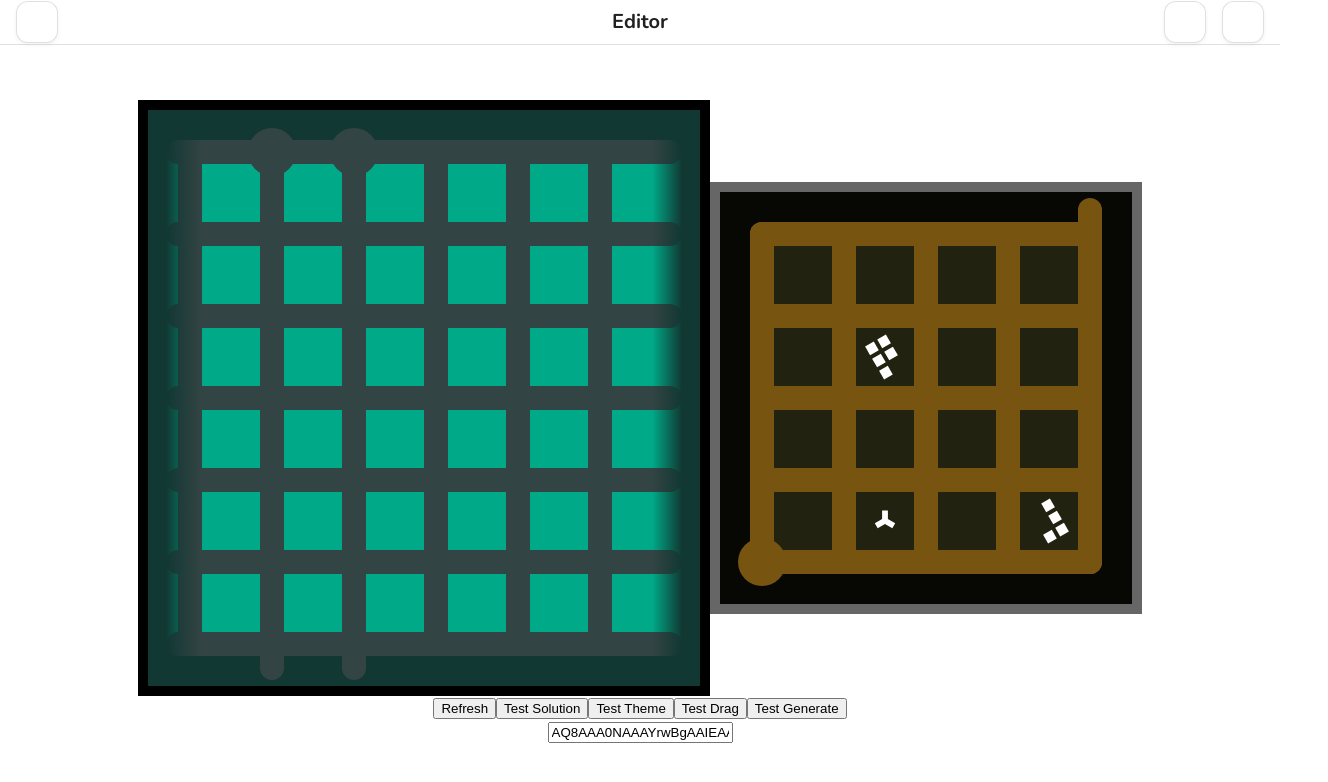
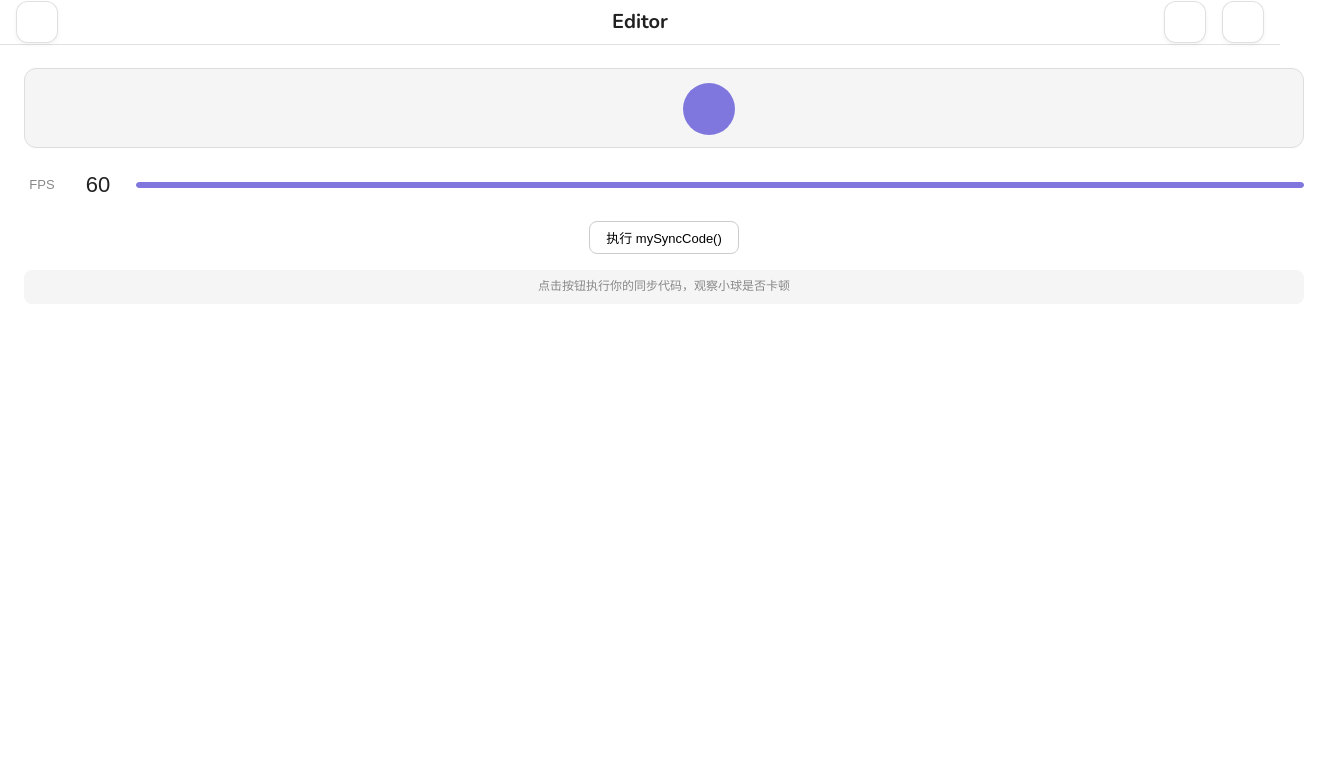
Before and after one commit to LongPPPP/theWitness-online, a React (Vite) app: page /test2 in a window 1280 px wide. Shown: the top 782 px of the page, 1328 px wide, since content can reach past the window. Built offline with nearby package versions, Linux system fonts and the light colour scheme; some icons are missing.

Commit message:
注释完善

```diff
--- a/src/App.tsx
+++ b/src/App.tsx
@@ -8,6 +8,7 @@ import Randomizer from "@/pages/Randomizer.tsx";
 import {BrowserRouter as Router, Route, Routes, useLocation} from "react-router-dom";
 import Homepage from "@/pages/Homepage.tsx";
 import Test from "@/pages/Test.tsx";
+import Test2 from "@/pages/Test2.tsx";
 
 const consoleError = console.error;
 const consoleWarn = console.warn
@@ -84,6 +85,7 @@ function AppContent() {
 					<Route path="/randomizer" element={<Randomizer/>}/>
 					<Route path="/editor" element={<Editor/>}/>
 					<Route path="*" element={<Test/>}/>
+					<Route path="/test2" element={<Test2/>}/>
 				</Routes>
 			</Box>
 		</>
--- a/src/components/TheWitnessPuzzle/engine/generator/Generator.ts
+++ b/src/components/TheWitnessPuzzle/engine/generator/Generator.ts
@@ -477,8 +477,9 @@ export class Generator {
         //     solution.push(row.toString());
         // }
         // console.debug(solution)
+
         //Attempt to add the symbols
-        if (!this.place_all_symbols(symbols)) //TODO:关键函数
+        if (!this.place_all_symbols(symbols))
             return false;
 
         if (!this.hasFlag(Config.DisableWrite)) this.setAllStyles();
@@ -577,7 +578,7 @@ export class Generator {
         if (this.hasFlag(Config.LongPath) || symbols.style === Panel.Styles.HAS_DOTS && !this.hasFlag(Config.PreserveStructure) &&
             !(this._panel.symmetry === Panel.Symmetry.Vertical && (Math.trunc(this._panel.Width / 2)) % 2 === 0 ||
                 this._panel.symmetry === Panel.Symmetry.Horizontal && (Math.trunc(this._panel.Height / 2)) % 2 === 0)) {
-            return this.generate_path_length(this._panel.get_num_grid_points() * 7 / 8);
+            return this.generate_path_length(Math.trunc(this._panel.get_num_grid_points() * 7 / 8));
         }
 
         //For stone puzzles, the path must have a certain number of regions
@@ -625,6 +626,8 @@ export class Generator {
 
     /**
      * Generate a path with the provided number of regions.
+     *
+     * 因为终点一定在边界上，于是只有 “边缘→内部” 的移动一定会再次回到边界上，那么这样就会新增区域
      */
     private generate_path_regions(minRegions: number): boolean {
         let fails = 0;
@@ -1053,6 +1056,17 @@ export class Generator {
 
     /**
      * Place the given amount of stones with the given color
+     *
+     * 考虑区域a,b,c 其中 a-b 相邻、b-c 相邻、a-c 不相邻
+     *
+     * 第1轮放置:
+     * 随机选中区域 c → 校验合法 → 放置stone → 把c区域剩余可以放stone的格子存到open2 → 屏蔽 c 区域 + c 的邻居 b 区域
+     *
+     * 第2轮放置:
+     * 只能从剩余的 a 区域 选点放stone
+     *
+     * 第3~N轮放置:
+     * 没有剩余区域可以放置 → 在open2中选取点放置stone（open2中的点一定可以放置这个颜色的stone）
      */
     private place_stones(color: number, amount: number): boolean {
         const open = new SortedSet<Point>(this._openpos);
@@ -1520,6 +1534,15 @@ export class Generator {
 
     /**
      * Place the given amount of stars with the given color
+     *
+     * 星星必须成对出现(同色星星必须 2 个一组，放在同一个独立区域内)
+     *
+     * 考虑区域a,b,c 其中 a-b 相邻、b-c 相邻、a-c 不相邻 c区域中有一个和star颜色相同的stone, 只放置一个star
+     *
+     * 第1轮放置:尝试放在a区域 → count(区域中和star颜色相同的元素个数) === 0 && amount(star的数量) === 1 → continue
+     *
+     * 第2轮放置:尝试放在c区域 → 区域中元素个数 <=2 并且 区域空间足够 → 放置star
+     *
      */
     private place_stars(color: number, amount: number): boolean {
         const open = new SortedSet<Point>(this._openpos);
--- a/src/components/TheWitnessPuzzle/engine/puzzle/trace2.ts
+++ b/src/components/TheWitnessPuzzle/engine/puzzle/trace2.ts
@@ -28,8 +28,6 @@ type DataRecord = {
     start?: SVGElement                          // 起点圆圈 SVG 元素的引用
     symcursor?: SVGElement                      // 对称模式下的第二个光标圆圈 SVG 元素
     animations?: CSSStyleSheet                  // 用于插入/删除 CSS 动画规则的样式表引用
-
-    // [key: string]: any; // 索引签名：允许添加任意键名的属性
 }
 
 const data: DataRecord = {}
--- /dev/null
+++ b/src/pages/Test2.tsx
@@ -0,0 +1,180 @@
+import React from "react";
+import {Generator} from "@/components/TheWitnessPuzzle/engine/generator/Generator.ts";
+import {Decoration, IntersectionFlags, Panel} from "@/components/TheWitnessPuzzle/engine/generator/Panel.ts";
+
+export default function Test2() {
+	return (
+		<div style={{fontFamily: 'sans-serif', padding: '1.5rem'}}>
+			<BallDemo/>
+		</div>
+	)
+}
+
+function createPanel(width: number, height: number, symmetry: Panel.Symmetry) {
+	let [startX, startY] = [0, 0];
+	let [endX, endY] = [0, height * 2];
+	const isPillar = Panel.isPillar(symmetry)
+
+	if (isPillar && width % 2 === 1) {
+		throw new Error('若symmetry含有Pillar，则必须保证width为偶数')
+	}
+
+	if (symmetry === Panel.Symmetry.Horizontal) {
+		[startX, startY] = [width * 2, 0]
+	} else if (isPillar) {
+		[startX, startY] = [width - 2, 0];
+		// 在旋转对称的时候使起点和终点错开放置
+		if (symmetry === Panel.Symmetry.PillarRotational) {
+			[endX, endY] = [width + 2, height * 2];
+		} else {
+			[endX, endY] = [width - 2, height * 2];
+		}
+
+	}
+	const panel = new Panel(0x018AF, width * 2 + 1, height * 2 + 1, startX, startY, endX, endY, symmetry)
+	for (let x = 0; x < panel.Width; x++) {
+		for (let y = 0; y < panel.Height; y++) {
+			if ((x & 1) === 0 && (y & 1) === 0) {
+				panel.Grid[x][y] |= IntersectionFlags.INTERSECTION
+			}
+		}
+	}
+	return panel;
+}
+
+const symbols = [
+	Decoration.Shape.Stone | Decoration.Color.Yellow, 3,
+	Decoration.Shape.Poly | Decoration.Shape.Negative | Decoration.Color.Black, 1,
+	Decoration.Shape.Poly | Decoration.Color.Black, 3,
+	Decoration.Shape.Star | Decoration.Color.Green, 2,
+	Decoration.Shape.Star | Decoration.Color.Orange, 2,
+]
+
+// ↓ 把你的同步代码放在这里
+function mySyncCode() {
+	const panel = createPanel(6, 6, 0);
+	const Gen = new Generator();
+	Gen.setGridSize(6, 6);
+	Gen.generate(
+		panel, symbols[0], symbols[1], symbols[2],
+		symbols[3], symbols[4], symbols[5], symbols[6],
+		symbols[7], symbols[8], symbols[9], symbols[10],
+		symbols[11], symbols[12], symbols[13], symbols[14],
+		symbols[15], symbols[16], symbols[17]);
+	console.warn('success')
+}
+
+function BallDemo() {
+	const ballRef = React.useRef(null)
+	const animIdRef = React.useRef(null)
+	const animStartRef = React.useRef(null)
+	const lastTsRef = React.useRef(null)
+	const fpsSmoothRef = React.useRef(60)
+
+	const [fpsDisplay, setFpsDisplay] = React.useState(60)
+	const [log, setLog] = React.useState('点击按钮执行你的同步代码，观察小球是否卡顿')
+
+	const addLog = (msg) => {
+		const now = new Date().toLocaleTimeString('zh', {hour12: false})
+		setLog(`[${now}] ${msg}`)
+	}
+
+	const animateBall = React.useCallback((ts) => {
+		if (!animStartRef.current) animStartRef.current = ts
+		const t = ((ts - animStartRef.current) % 2000) / 2000
+		const x = t < 0.5 ? t * 2 : 2 - t * 2
+		if (ballRef.current) {
+			const trackW = ballRef.current.parentElement.clientWidth - 52
+			ballRef.current.style.left = Math.round(x * trackW) + 'px'
+		}
+		if (lastTsRef.current !== null) {
+			const delta = ts - lastTsRef.current
+			const instantFps = 1000 / delta
+			fpsSmoothRef.current = fpsSmoothRef.current * 0.85 + instantFps * 0.15
+			setFpsDisplay(Math.round(fpsSmoothRef.current))
+		}
+		lastTsRef.current = ts
+		animIdRef.current = requestAnimationFrame(animateBall)
+	}, [])
+
+	React.useEffect(() => {
+		animIdRef.current = requestAnimationFrame(animateBall)
+		return () => cancelAnimationFrame(animIdRef.current)
+	}, [animateBall])
+
+	const handleRun = () => {
+		addLog('执行中...')
+		setTimeout(() => {
+			const t0 = performance.now()
+			mySyncCode()
+			addLog(`完成，耗时 ${Math.round(performance.now() - t0)} ms`)
+		}, 50)
+	}
+
+	const fpsColor = fpsDisplay >= 50 ? '#7F77DD' : fpsDisplay >= 30 ? '#BA7517' : '#E24B4A'
+	const fpsPct = Math.min(100, (fpsDisplay / 60) * 100)
+
+	return (
+		<div style={{width: '100vw'}}>
+			{/* 小球轨道 */}
+			<div style={{
+				height: 80,
+				background: '#f5f5f5',
+				borderRadius: 12,
+				position: 'relative',
+				overflow: 'hidden',
+				marginBottom: 20,
+				border: '0.5px solid #ddd'
+			}}>
+				<div ref={ballRef} style={{
+					width: 52,
+					height: 52,
+					borderRadius: '50%',
+					background: '#7F77DD',
+					position: 'absolute',
+					top: 14
+				}}/>
+			</div>
+
+			{/* FPS */}
+			<div style={{display: 'flex', alignItems: 'center', gap: 12, marginBottom: 20}}>
+				<span style={{fontSize: 13, color: '#888', minWidth: 36}}>FPS</span>
+				<span style={{fontSize: 22, fontWeight: 500, minWidth: 52}}>{fpsDisplay}</span>
+				<div style={{flex: 1, height: 6, background: '#eee', borderRadius: 99, overflow: 'hidden'}}>
+					<div style={{
+						height: '100%',
+						width: `${fpsPct}%`,
+						background: fpsColor,
+						borderRadius: 99,
+						transition: 'width 0.2s, background 0.2s'
+					}}/>
+				</div>
+			</div>
+
+			{/* 按钮 */}
+			<button onClick={handleRun} style={{
+				fontSize: 13,
+				padding: '6px 16px',
+				borderRadius: 8,
+				border: '0.5px solid #ccc',
+				background: 'transparent',
+				cursor: 'pointer',
+				marginBottom: 16
+			}}>
+				执行 mySyncCode()
+			</button>
+
+			{/* 日志 */}
+			<div style={{
+				fontSize: 12,
+				color: '#888',
+				fontFamily: 'monospace',
+				background: '#f5f5f5',
+				borderRadius: 8,
+				padding: '8px 12px'
+			}}>
+				{log}
+			</div>
+		</div>
+	)
+}
```
Also changed, not shown: src/TODO.txt, src/components/TheWitnessPuzzle/engine/generator/README.md (added), src/debug.txt.
